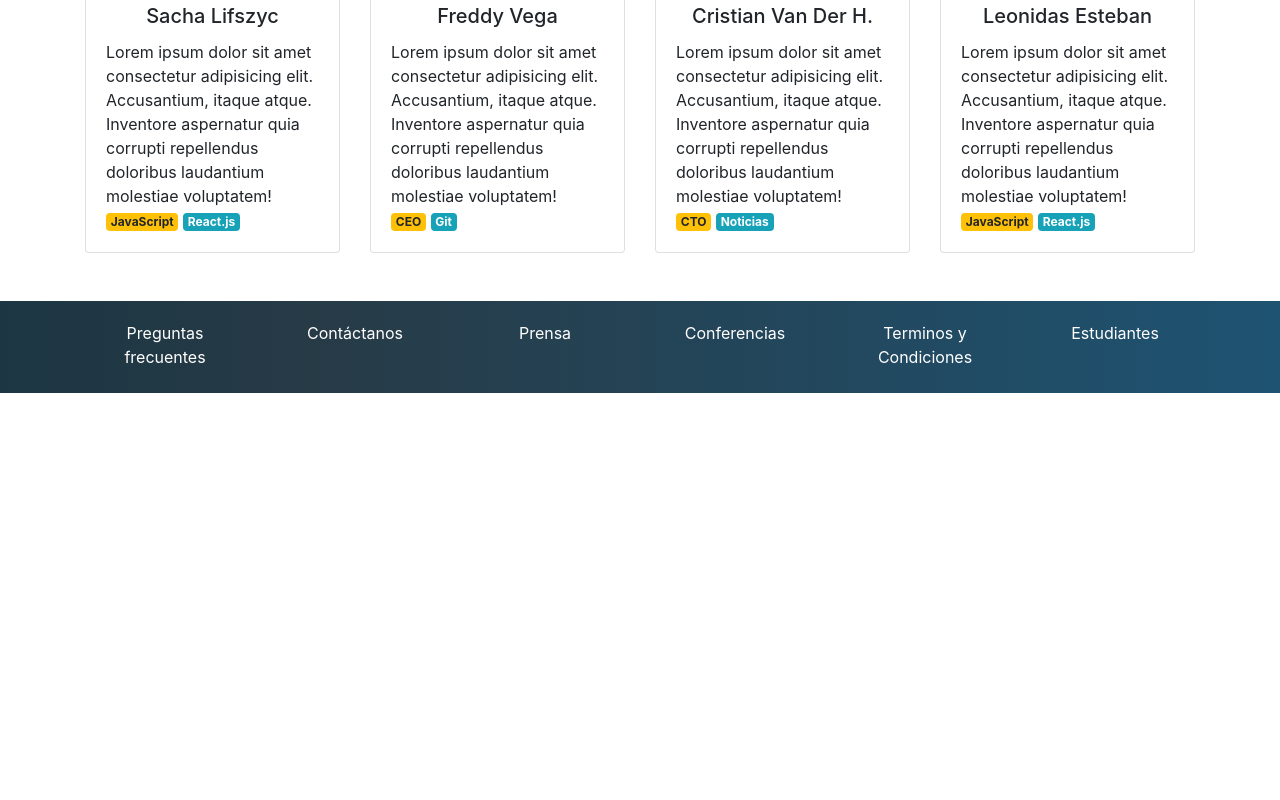
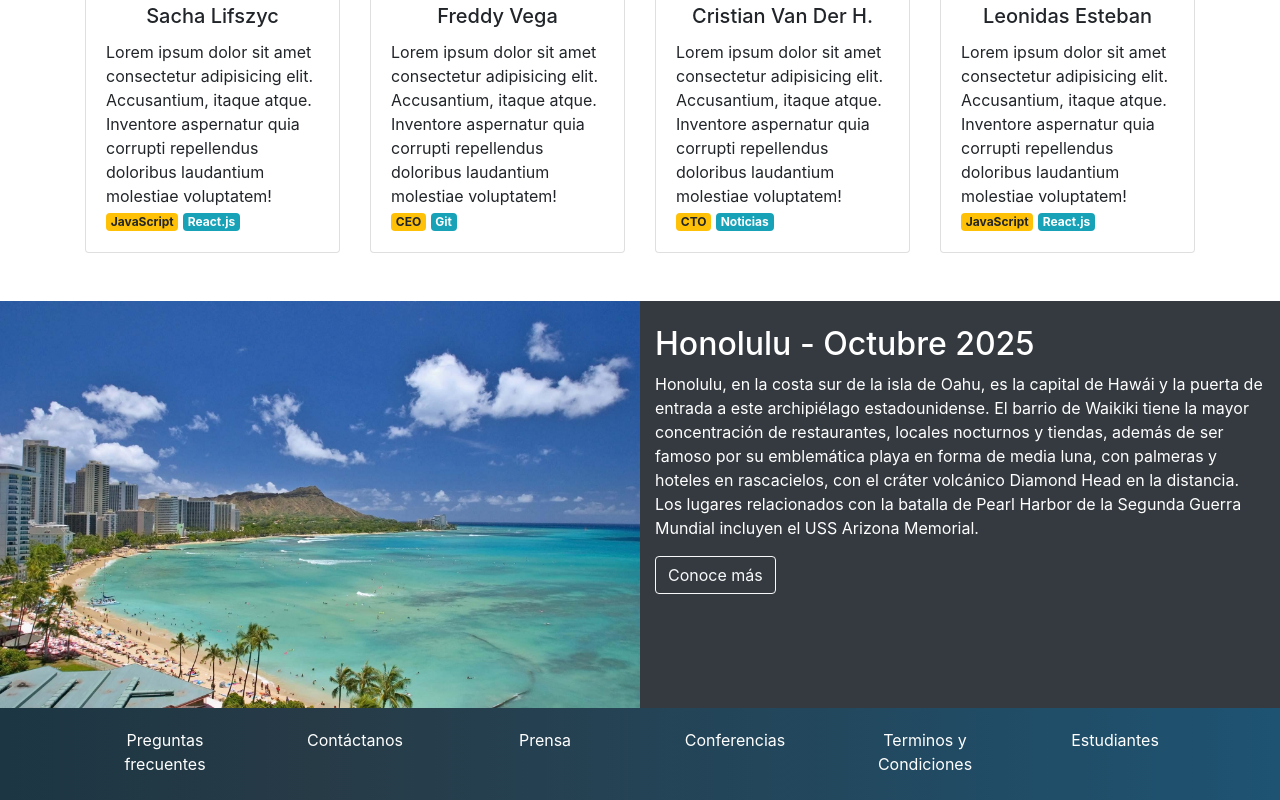
Before and after one commit to emanueljtc/platzi-bootstrap, a plain HTML site: page index.html in a window 1280 px wide. Shown: the part 980-1780 px from the top of the page. Before the commit the page ends 1373 px from the top, so only its background shows below. Drawn offline with nearby package versions, Linux system fonts and the light colour scheme.

Commit message:
container-fluid

```diff
--- a/css/index.css
+++ b/css/index.css
@@ -50,6 +50,15 @@
     filter: grayscale(0);
 }
 
+.place-time {
+    background-color: #343a40;
+    color: white;
+}
+
+.place-time img {
+    max-width: 100%;
+}
+
 #footer {
     background: linear-gradient(90deg, #1c3643 0, #273b47 25%, #1e5372);
 }
--- a/index.html
+++ b/index.html
@@ -165,6 +165,30 @@
     </div>
   </section>
   <!-- /Speakers -->
+  <!--Date-->
+  <section class="place-time">
+    <div class="container-fluid">
+      <div class="row">
+        <div class="col-12 col-lg-6 pl-0 pr-0">
+          <img src="images/honolulu.jpg" alt="Honolulu" />
+        </div>
+        <div class="col-12 col-lg-6 pt-4 pb-4">
+          <h2>Honolulu - Octubre 2025</h2>
+          <p>
+            Honolulu, en la costa sur de la isla de Oahu, es la capital de Hawái y la puerta de entrada a este
+            archipiélago estadounidense. El barrio de Waikiki tiene la mayor concentración de restaurantes, locales
+            nocturnos y
+            tiendas, además de ser famoso por su emblemática playa en forma de media luna, con palmeras y hoteles en
+            rascacielos, con el
+            cráter volcánico Diamond Head en la distancia. Los lugares relacionados con la batalla de Pearl Harbor de la
+            Segunda Guerra Mundial incluyen el USS Arizona Memorial.
+          </p>
+          <a href="https://es.wikipedia.org/wiki/Honolulu" class="btn btn-outline-light">Conoce más</a>
+        </div>
+      </div>
+    </div>
+  </section>
+  <!-- /Date -->
   <!--Footer -->
   <footer id="footer" class="pb-4 pt-3">
     <div class="container">
```
Also changed, not shown: images/honolulu.jpg (added).
